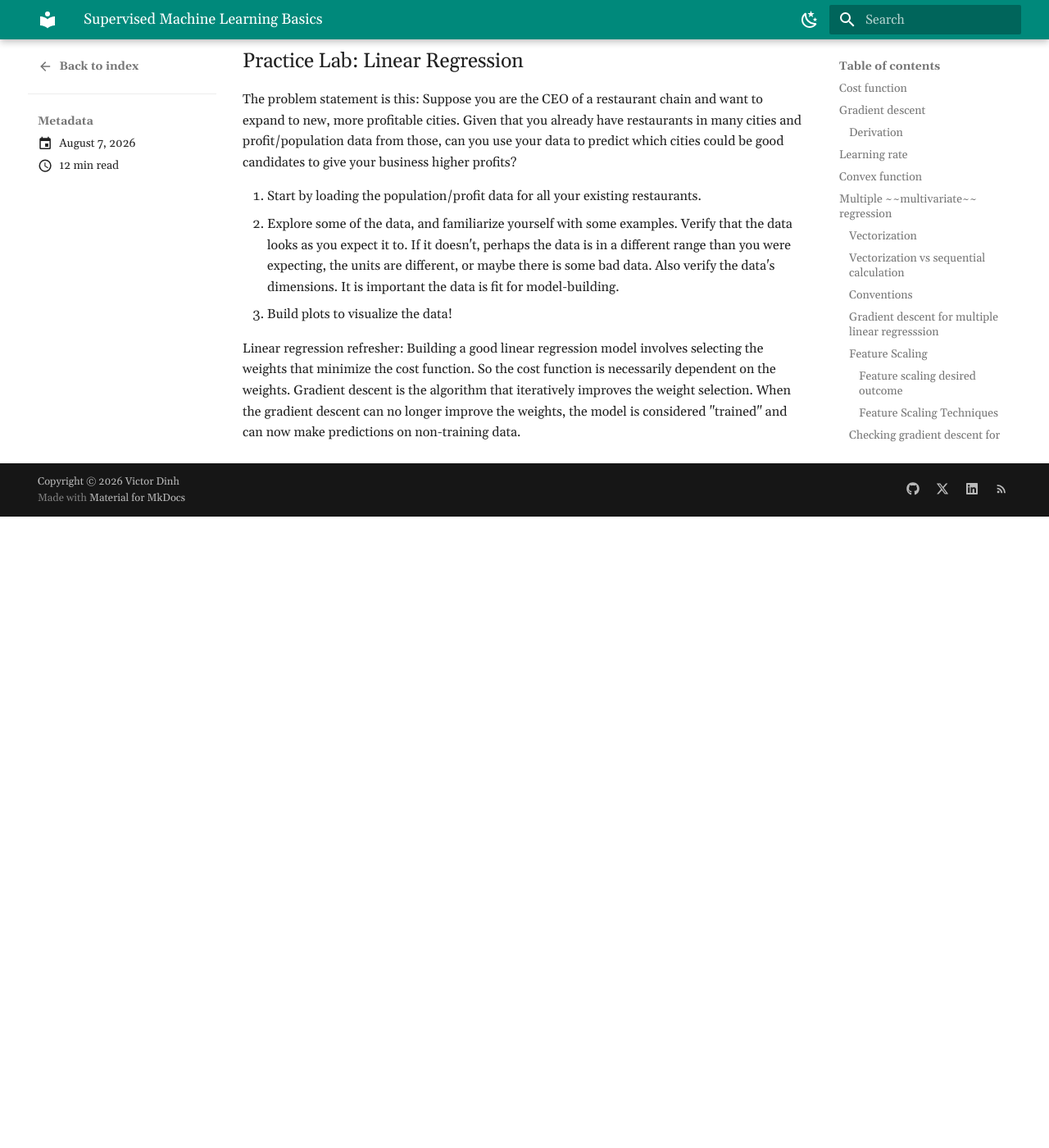
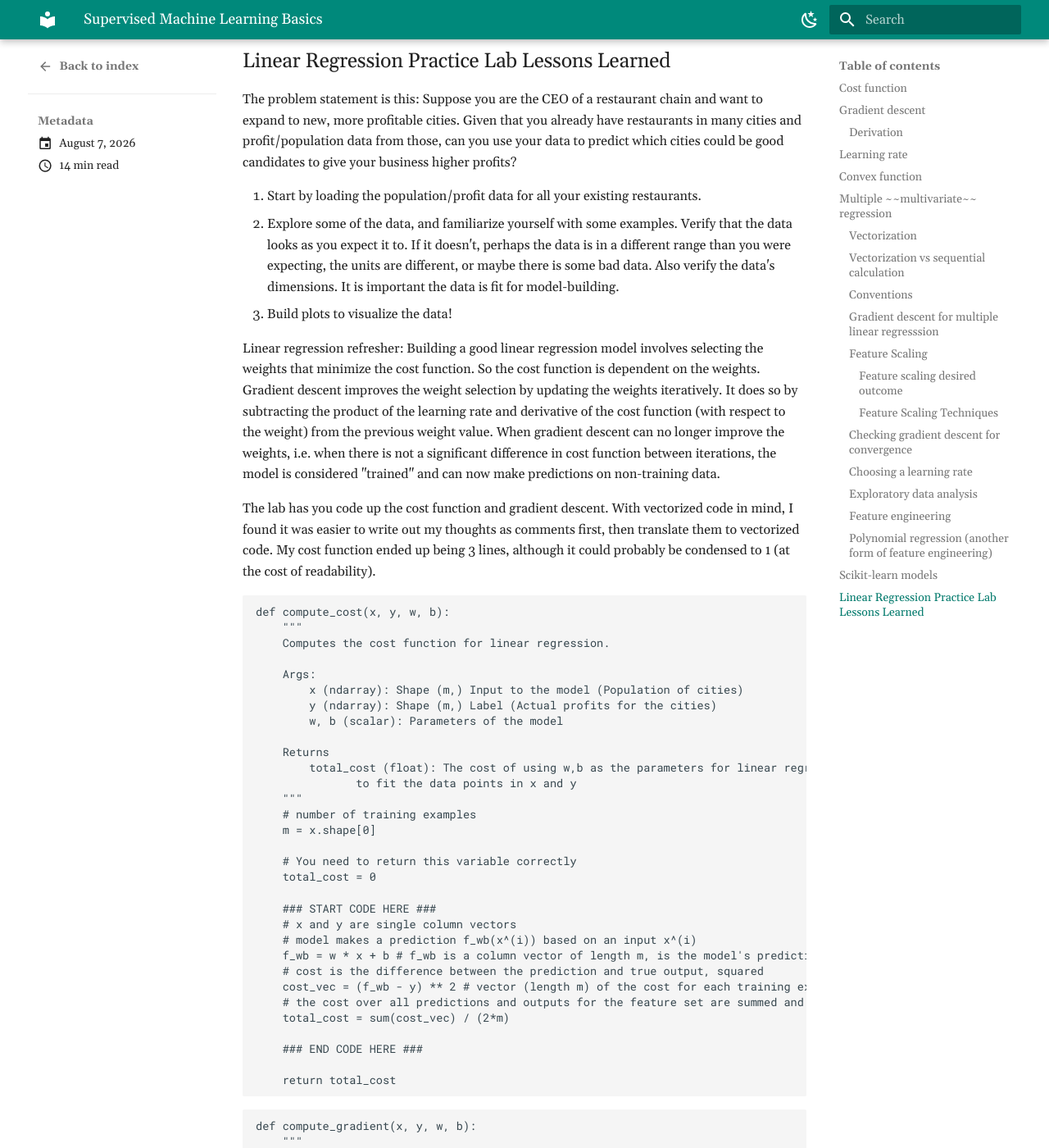
Before and after one commit to vd141/vd141.github.io, an MkDocs documentation site: the page built from docs/blog/posts/20260807_andrew_ng_supervised_machine_learning.md, in a window 1280 px wide and 1400 px high, scrolled down 7735 px. Shown: the whole window at 82% size. Built offline with MkDocs 1.6.1 and Material for MkDocs 9.7.7, drawn with Linux system fonts in a browser that asks for light colours; before the commit the page ends 8365 px from its top, so only the background shows below that; some of the changed text lies outside the part shown.

Commit message:
completed week 2 lab :)

````diff
--- a/docs/blog/posts/20260807_andrew_ng_supervised_machine_learning.md
+++ b/docs/blog/posts/20260807_andrew_ng_supervised_machine_learning.md
@@ -184,11 +184,91 @@ fig.suptitle("target versus prediction using z-score normalized model")
 plt.show()
 ```
 
-## Practice Lab: Linear Regression
+## Linear Regression Practice Lab Lessons Learned
 The problem statement is this: Suppose you are the CEO of a restaurant chain and want to expand to new, more profitable cities. Given that you already have restaurants in many cities and profit/population data from those, can you use your data to predict which cities could be good candidates to give your business higher profits?
 
 1. Start by loading the population/profit data for all your existing restaurants.
 2. Explore some of the data, and familiarize yourself with some examples. Verify that the data looks as you expect it to. If it doesn't, perhaps the data is in a different range than you were expecting, the units are different, or maybe there is some bad data. Also verify the data's dimensions. It is important  the data is fit for model-building.
 3. Build plots to visualize the data!
 
-Linear regression refresher: Building a good linear regression model involves selecting the weights that minimize the cost function. So the cost function is necessarily dependent on the weights. Gradient descent is the algorithm that iteratively improves the weight selection. When the gradient descent can no longer improve the weights, the model is considered "trained" and can now make predictions on non-training data.
+Linear regression refresher: Building a good linear regression model involves selecting the weights that minimize the cost function. So the cost function is dependent on the weights. Gradient descent improves the weight selection by updating the weights iteratively. It does so by subtracting the product of the learning rate and derivative of the cost function (with respect to the weight) from the previous weight value. When gradient descent can no longer improve the weights, i.e. when there is not a significant difference in cost function between iterations, the model is considered "trained" and can now make predictions on non-training data.
+
+The lab has you code up the cost function and gradient descent. With vectorized code in mind, I found it was easier to write out my thoughts as comments first, then translate them to vectorized code. My cost function ended up being 3 lines, although it could probably be condensed to 1 (at the cost of readability).
+
+``` Python
+def compute_cost(x, y, w, b):
+    """
+    Computes the cost function for linear regression.
+
+    Args:
+        x (ndarray): Shape (m,) Input to the model (Population of cities)
+        y (ndarray): Shape (m,) Label (Actual profits for the cities)
+        w, b (scalar): Parameters of the model
+
+    Returns
+        total_cost (float): The cost of using w,b as the parameters for linear regression
+               to fit the data points in x and y
+    """
+    # number of training examples
+    m = x.shape[0]
+
+    # You need to return this variable correctly
+    total_cost = 0
+
+    ### START CODE HERE ###
+    # x and y are single column vectors
+    # model makes a prediction f_wb(x^(i)) based on an input x^(i)
+    f_wb = w * x + b # f_wb is a column vector of length m, is the model's prediction for each x
+    # cost is the difference between the prediction and true output, squared
+    cost_vec = (f_wb - y) ** 2 # vector (length m) of the cost for each training example
+    # the cost over all predictions and outputs for the feature set are summed and divided by (2m)
+    total_cost = sum(cost_vec) / (2*m)
+
+    ### END CODE HERE ###
+
+    return total_cost
+```
+
+```Python
+def compute_gradient(x, y, w, b):
+    """
+    Computes the gradient for linear regression
+    Args:
+      x (ndarray): Shape (m,) Input to the model (Population of cities)
+      y (ndarray): Shape (m,) Label (Actual profits for the cities)
+      w, b (scalar): Parameters of the model
+    Returns
+      dj_dw (scalar): The gradient of the cost w.r.t. the parameters w
+      dj_db (scalar): The gradient of the cost w.r.t. the parameter b
+     """
+
+    # Number of training examples
+    m = x.shape[0]
+
+    # You need to return the following variables correctly
+    dj_dw = 0
+    dj_db = 0
+
+    ### START CODE HERE ###
+
+    # single variable linear regression depends on gradient descent for each weight: w, b
+    # the gradient descent for each weight is calculated using the partial derivative of the cost function with
+    # respect to the weight
+    # the partial derivative with respect to w is: (f_wb - y) * x
+    # the partial derivative with respect to b is: (f_wb - y)
+    # This is absolutely true when there is one training example x, and one target y.
+    # But when there are multiple training examples, the gradient should be based on all of the training examples.
+    # So we take the average gradient across all training examples: sum(w_gradients)/m and sum(b_gradients)/m
+
+    f_wb = w * x + b # f_wb is a column vector of length m, is the model's prediction for each x
+
+    dj_dw = (1 / m) * sum((f_wb - y) * x)
+    dj_db = (1 / m) * sum((f_wb - y))
+
+
+    ### END CODE HERE ###
+
+    return dj_dw, dj_db
+```
+
+After cwriting compute_gradient, the function can now be used iteratively in a gradient descent algorithm. The algorithm should iteratively improve the weights (the cost function should decrease each time). The algorithm is a loop of: calculate gradient, update weight, measure cost. The end condition can be set as a number of iterations or a mimimum cost function delta between successive iterations.
````
Also changed, not shown: docs/collections.md (+4 -2 lines).
